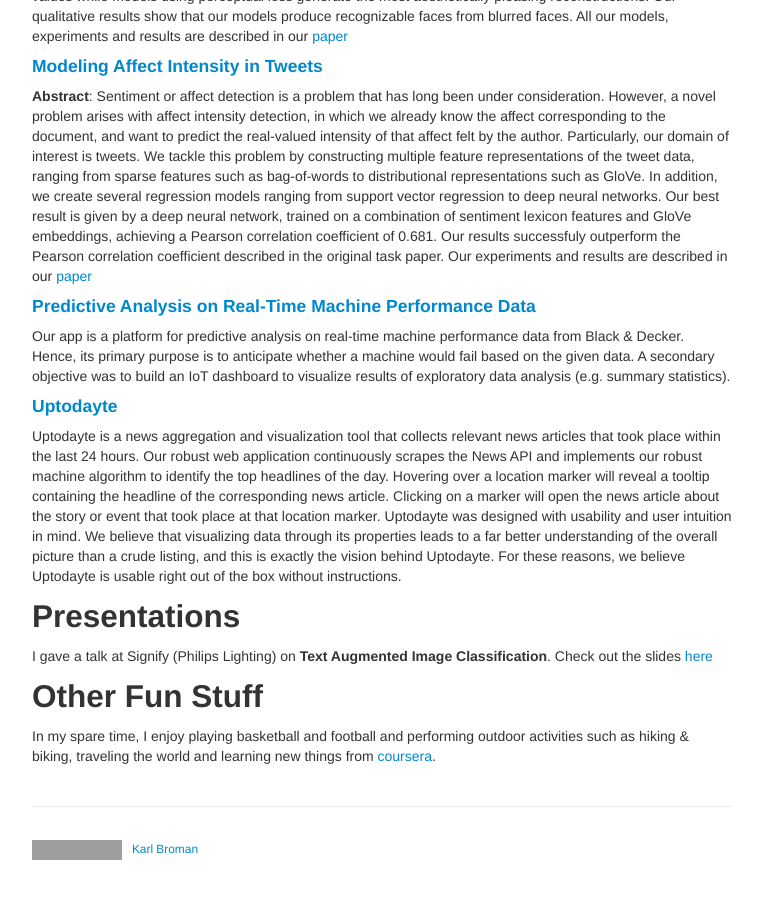
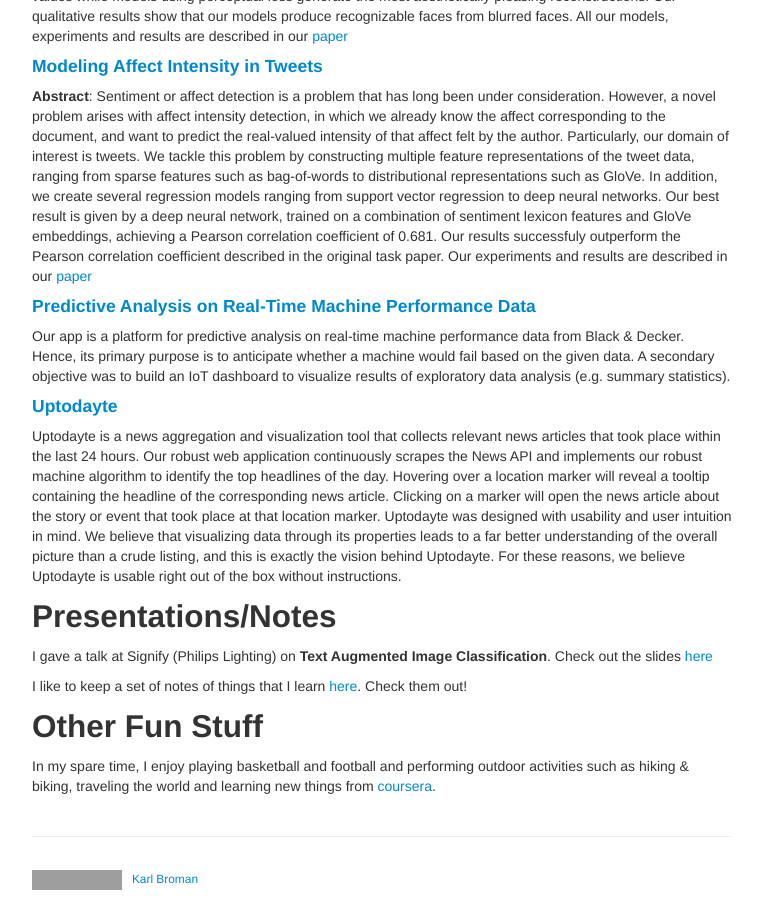
Before and after one commit to aarshpatel/website, a Jekyll site: the page built from index.md, in a window 1280 px wide and 900 px high, scrolled down 967 px. Shown: the whole window, without its empty margins (258-1020 px from the left). Built offline with Jekyll 4.4.1, drawn with Linux system fonts in a browser that asks for light colours; before the commit the page ends 1837 px from its top, so only the background shows below that; grey boxes are pictures that could not be loaded.

Commit message:
Update index.md

```diff
--- a/index.md
+++ b/index.md
@@ -48,9 +48,11 @@ Our app is a platform for predictive analysis on real-time machine performance d
 
 Uptodayte is a news aggregation and visualization tool that collects relevant news articles that took place within the last 24 hours. Our robust web application continuously scrapes the News API and implements our robust machine algorithm to identify the top headlines of the day. Hovering over a location marker will reveal a tooltip containing the headline of the corresponding news article. Clicking on a marker will open the news article about the story or event that took place at that location marker. Uptodayte was designed with usability and user intuition in mind. We believe that visualizing data through its properties leads to a far better understanding of the overall picture than a crude listing, and this is exactly the vision behind Uptodayte. For these reasons, we believe Uptodayte is usable right out of the box without instructions.
 
-Presentations
+Presentations/Notes
 ---
 I gave a talk at Signify (Philips Lighting) on **Text Augmented Image Classification**. Check out the slides [here](https://umass.box.com/s/awb12yb26ekf9t9d5lmk5652pd1m4o9f)
+
+I like to keep a set of notes of things that I learn [here](https://drive.google.com/drive/folders/1Hm2ILxy6yczRy4j3-IGaYjYfIxA6PCWt?usp=sharing). Check them out!
 
 Other Fun Stuff
 ---
```
